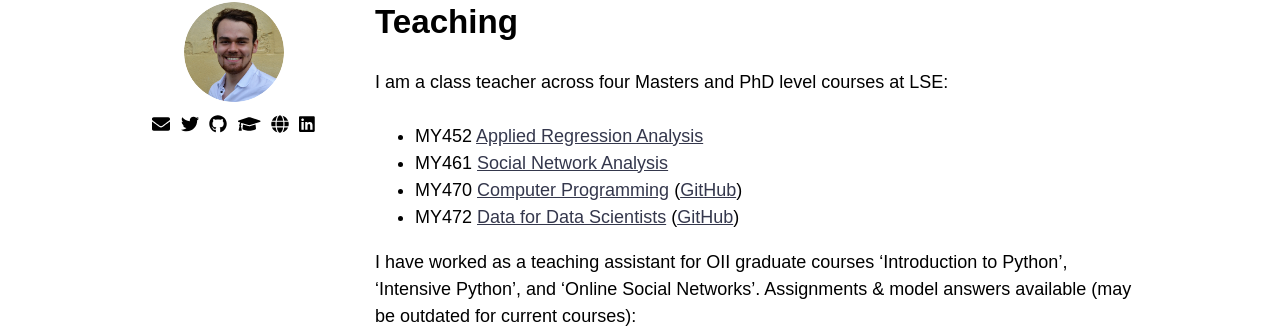
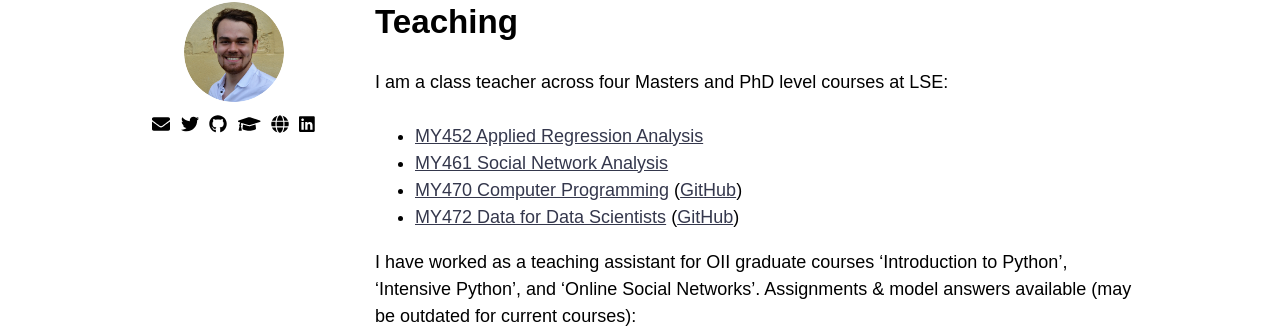
Before and after one commit to pgilders/pgilders.github.io, a Jekyll site: the page built from teaching.md, in a window 1280 px wide. Shown: the part 221-549 px from the top of the page. Built offline with Jekyll 4.4.1, drawn with Linux system fonts in a browser that asks for light colours; nearby versions of some CDN libraries.

```diff
--- a/teaching.md
+++ b/teaching.md
@@ -27,10 +27,10 @@ title: Patrick Gildersleve
 
 # Teaching
 I am a class teacher across four Masters and PhD level courses at LSE:
-- MY452 [Applied Regression Analysis](https://www.lse.ac.uk/resources/calendar2020-2021/courseGuides/MY/2020_MY452.htm)
-- MY461 [Social Network Analysis](https://www.lse.ac.uk/resources/calendar2020-2021/courseGuides/MY/2020_MY461.htm)
-- MY470 [Computer Programming](https://www.lse.ac.uk/resources/calendar2020-2021/courseGuides/MY/2020_MY470.htm) ([GitHub](https://github.com/lse-my470))
-- MY472 [Data for Data Scientists](https://www.lse.ac.uk/resources/calendar2020-2021/courseGuides/MY/2020_MY472.htm) ([GitHub](https://github.com/lse-my472/))
+- [MY452 Applied Regression Analysis](https://www.lse.ac.uk/resources/calendar2020-2021/courseGuides/MY/2020_MY452.htm)
+- [MY461 Social Network Analysis](https://www.lse.ac.uk/resources/calendar2020-2021/courseGuides/MY/2020_MY461.htm)
+- [MY470 Computer Programming](https://www.lse.ac.uk/resources/calendar2020-2021/courseGuides/MY/2020_MY470.htm) ([GitHub](https://github.com/lse-my470))
+- [MY472 Data for Data Scientists](https://www.lse.ac.uk/resources/calendar2020-2021/courseGuides/MY/2020_MY472.htm) ([GitHub](https://github.com/lse-my472/))
 
 
 I have worked as a teaching assistant for OII graduate courses 'Introduction to Python', 'Intensive Python', and 'Online Social Networks'. Assignments & model answers available (may be outdated for current courses):
```
